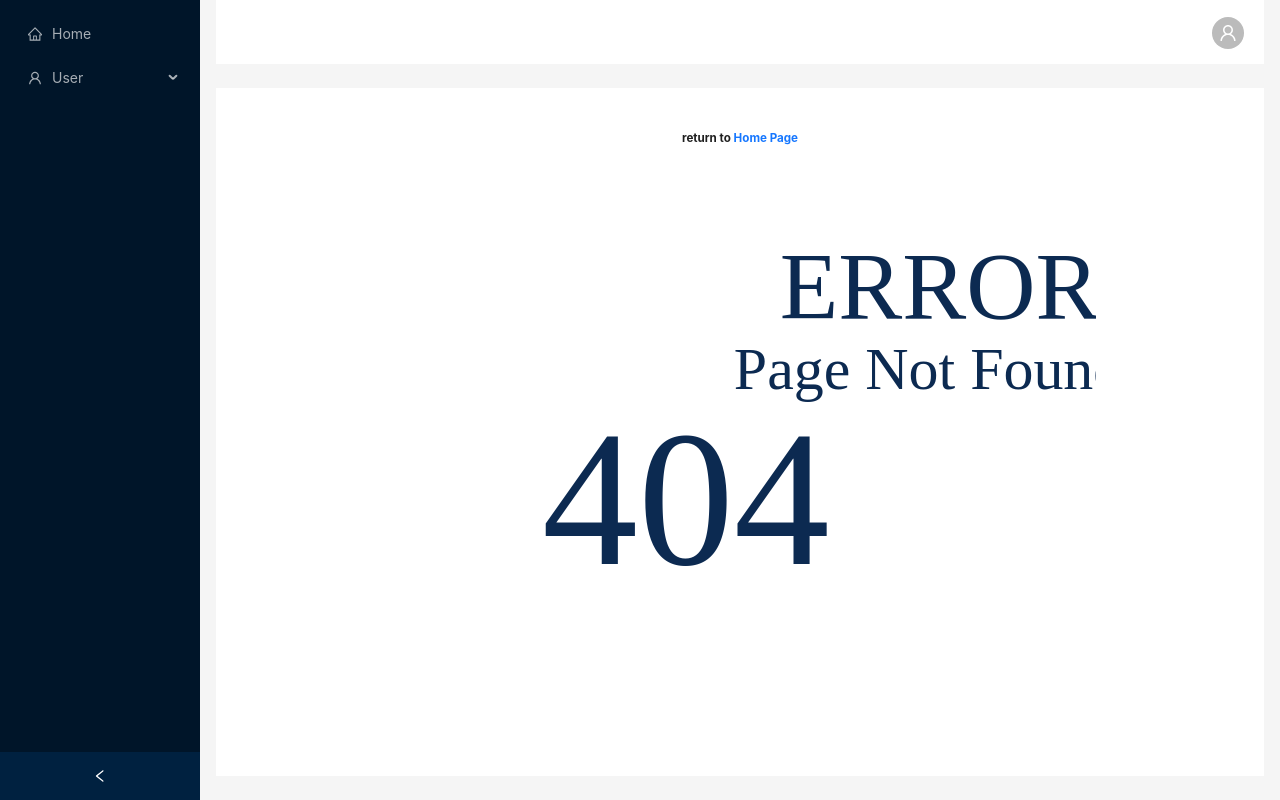
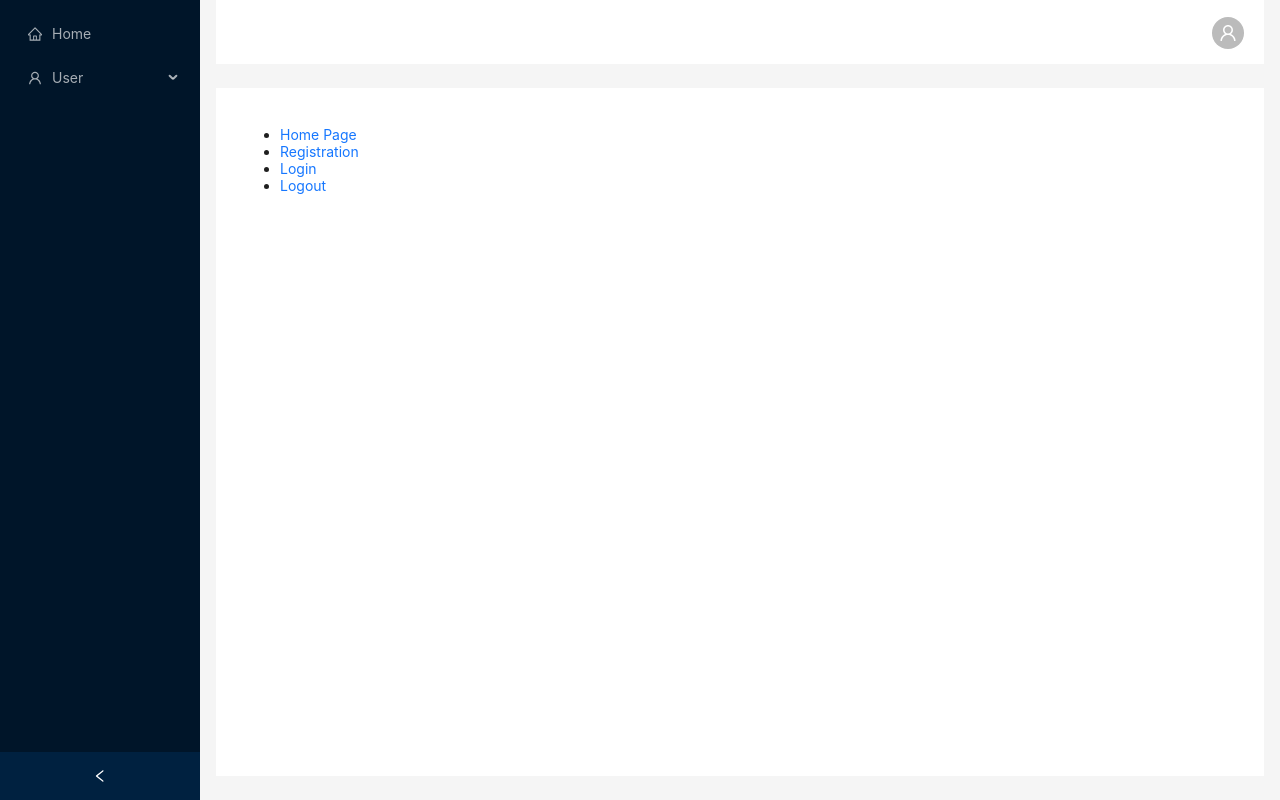
Before and after one commit to terrign/ecomerce-team-name, a React app: page /#/logout in a window 1280 px wide. Built offline with nearby package versions, Linux system fonts and the light colour scheme; no server answers; what @commercetools/platform-sdk, @commercetools/sdk-client-v2 would draw is missing.

Commit message:
feat: add menus and routes

```diff
--- a/src/components/SideMenu.tsx
+++ b/src/components/SideMenu.tsx
@@ -1,28 +1,15 @@
 import React, { useState } from 'react';
 import { Menu } from 'antd';
-import getMenuItem, { MenuItem } from '../helpers/getMenuItem';
-import { NavLink, useLocation } from 'react-router-dom';
-import { UserOutlined, HomeOutlined, UserAddOutlined } from '@ant-design/icons';
+import { useLocation } from 'react-router-dom';
 import { Layout } from 'antd';
-import { RouterPath } from '../models/RouterPath';
 import { useAppSelector } from '../store/hooks';
+import { MAIN_ITEMS_ANONYMOUS_USER, MAIN_ITEMS_LOGGED_USER } from '../constants/MainMenus';
 
 const SideMenu = () => {
   const logged: boolean = useAppSelector((state) => state.auth.token > '') ?? false;
-  const items: MenuItem[] = [
-    getMenuItem(<NavLink to={RouterPath.HOME}>Home</NavLink>, RouterPath.HOME, <HomeOutlined />),
-    getMenuItem('User', 'UserActions', <UserOutlined />, [
-      getMenuItem(
-        <NavLink to={logged ? RouterPath.HOME : RouterPath.LOGIN}>Login</NavLink>,
-        RouterPath.LOGIN,
-        <UserOutlined />
-      ),
-      getMenuItem(<NavLink to={RouterPath.REG}>Registration</NavLink>, RouterPath.REG, <UserAddOutlined />),
-    ]),
-  ];
   const [collapsed, setCollapsed] = useState(false);
   const loc = useLocation().pathname;
-  console.log(logged);
+  const items = logged ? MAIN_ITEMS_LOGGED_USER : MAIN_ITEMS_ANONYMOUS_USER;
   return (
     <Layout.Sider
       collapsible
@@ -32,6 +19,9 @@ const SideMenu = () => {
       collapsedWidth="45px"
       style={{ position: 'relative' }}
     >
+      {/* Do we need logo here? should probably go to header or removed at all */}
+      {/* <div className="logo">Logo</div>  */}{' '}
+      {/*TODO: need to bind selected page to real view (i.e if user navigates through url, this will remain unchaged) */}
       <Menu
         theme="dark"
         mode="inline"
--- /dev/null
+++ b/src/constants/MainMenus.tsx
@@ -0,0 +1,22 @@
+import React from 'react';
+import { UserOutlined, HomeOutlined, UserAddOutlined } from '@ant-design/icons';
+import { NavLink } from 'react-router-dom';
+import getMenuItem, { MenuItem } from '../helpers/getMenuItem';
+import { RouterPath } from '../models/RouterPath';
+
+const MAIN_ITEMS_ANONYMOUS_USER: MenuItem[] = [
+  getMenuItem(<NavLink to={RouterPath.HOME}>Home</NavLink>, RouterPath.HOME, <HomeOutlined />),
+  getMenuItem('User', 'UserActions', <UserOutlined />, [
+    getMenuItem(<NavLink to={RouterPath.LOGIN}>Login</NavLink>, RouterPath.LOGIN, <UserOutlined />),
+    getMenuItem(<NavLink to={RouterPath.REG}>Registration</NavLink>, RouterPath.REG, <UserAddOutlined />),
+  ]),
+];
+const MAIN_ITEMS_LOGGED_USER: MenuItem[] = [
+  getMenuItem(<NavLink to={RouterPath.HOME}>Home</NavLink>, RouterPath.HOME, <HomeOutlined />),
+  getMenuItem('User', 'UserActions', <UserOutlined />, [
+    getMenuItem(<NavLink to={RouterPath.REG}>Registration</NavLink>, RouterPath.REG, <UserAddOutlined />),
+    getMenuItem(<NavLink to={RouterPath.LOGOUT}>Logout</NavLink>, RouterPath.LOGOUT, <UserOutlined />),
+  ]),
+];
+
+export { MAIN_ITEMS_ANONYMOUS_USER, MAIN_ITEMS_LOGGED_USER };
--- a/src/constants/UserMenus.tsx
+++ b/src/constants/UserMenus.tsx
@@ -9,7 +9,7 @@ const ITEMS_ANONYMOUS_USER: MenuItem[] = [
   getMenuItem(<NavLink to={RouterPath.LOGIN}>Login</NavLink>, RouterPath.LOGIN, <UserOutlined />),
 ];
 const ITEMS_LOGGED_USER: MenuItem[] = [
-  getMenuItem(<NavLink to={RouterPath.HOME}>Logout</NavLink>, RouterPath.HOME, <LogoutOutlined />),
+  getMenuItem(<NavLink to={RouterPath.LOGOUT}>Logout</NavLink>, RouterPath.LOGOUT, <LogoutOutlined />),
 ];
 
 export { ITEMS_ANONYMOUS_USER, ITEMS_LOGGED_USER, ANONYMOUS_USER };
--- a/src/models/RouterPath.ts
+++ b/src/models/RouterPath.ts
@@ -2,4 +2,5 @@ export enum RouterPath {
   HOME = '/',
   REG = '/registration',
   LOGIN = '/login',
+  LOGOUT = '/logout',
 }
--- /dev/null
+++ b/src/pages/Logout.tsx
@@ -0,0 +1,14 @@
+import React, { useEffect } from 'react';
+import Main from './Main';
+import { useAppDispatch } from '../store/hooks';
+import { actions as authActions } from '../store/auth.slice';
+
+const Logout = () => {
+  const dispatch = useAppDispatch();
+  useEffect(() => {
+    dispatch(authActions.logout());
+  }, []);
+  return <Main />;
+};
+
+export default Logout;
--- a/src/pages/Main.tsx
+++ b/src/pages/Main.tsx
@@ -1,6 +1,23 @@
 import React from 'react';
+import { Link } from 'react-router-dom';
+import { RouterPath } from '../models/RouterPath';
 const Main = () => {
-  return <div>MAIN</div>;
+  return (
+    <ul>
+      <li>
+        <Link to={RouterPath.HOME}>Home Page</Link>
+      </li>
+      <li>
+        <Link to={RouterPath.REG}>Registration</Link>
+      </li>
+      <li>
+        <Link to={RouterPath.LOGIN}>Login</Link>
+      </li>
+      <li>
+        <Link to={RouterPath.LOGOUT}>Logout</Link>
+      </li>
+    </ul>
+  );
 };
 
 export default Main;
--- a/src/routes/MainRoutes.tsx
+++ b/src/routes/MainRoutes.tsx
@@ -3,7 +3,9 @@ import { Route, Routes } from 'react-router-dom';
 import Main from '../pages/Main';
 import Registration from '../pages/Registration';
 import Login from '../pages/Login';
+import Logout from '../pages/Logout';
 import Page404 from '../pages/Page404';
+// import icon from './assets/img/favicon.ico';
 
 const MainRoutes = () => {
   return (
@@ -12,6 +14,7 @@ const MainRoutes = () => {
       <Route path="/" element={<Main />}></Route>
       <Route path="/registration" element={<Registration />}></Route>
       <Route path="/login" element={<Login />}></Route>
+      <Route path="/logout" element={<Logout />}></Route>
     </Routes>
   );
 };
```
